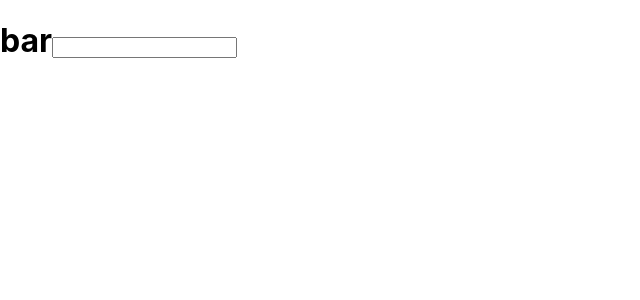
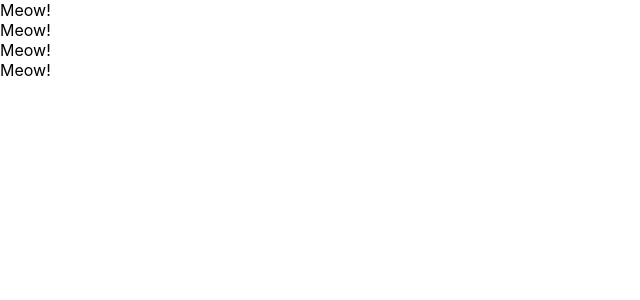
Before and after one commit to OcchiNecchi/react-redux-test-application, a React (Create React App) app: page / in a window 1280 px wide. Shown: the top 300 px of the page, without its empty margins (0-640 px from the left). Built offline with nearby package versions, Linux system fonts and the light colour scheme.

Commit message:
create class component and functional component

```diff
--- a/src/App.js
+++ b/src/App.js
@@ -1,14 +1,29 @@
 import React, { Component } from "react";
 
-function App() {
+// function App() {
+//   return (
+//     <h1>
+//       <React.Fragment>
+//         <label htmlFor="bar">bar</label>
+//         <input type="text" onChange={() => {console.log("I am clicked")}} />
+//       </React.Fragment>
+//     </h1>
+//   );
+// }
+
+const App = () => {
   return (
-    <h1>
-      <React.Fragment>
-        <label htmlFor="bar">bar</label>
-        <input type="text" onChange={() => {console.log("I am clicked")}} />
-      </React.Fragment>
-    </h1>
-  );
+    <div>
+      <Cat />
+      <Cat />
+      <Cat />
+      <Cat />
+    </div>
+  )
+}
+
+const Cat = () => {
+  return <div>Meow!</div>
 }
 
 export default App;
```
